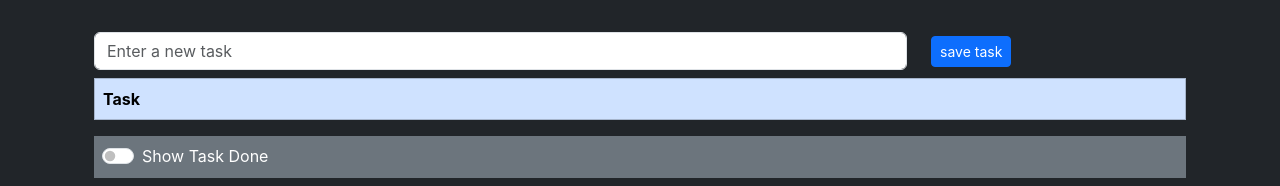
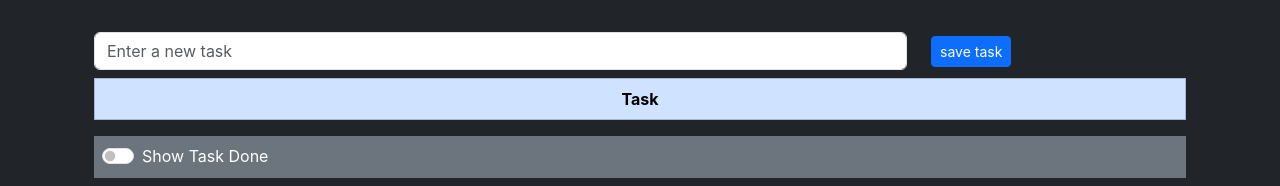
Before and after one commit to SauloRL/react-localstorage-tests, a React (Create React App) app: page / in a window 1280 px wide. Shown: the top 186 px of the page. Built offline with nearby package versions, Linux system fonts and the light colour scheme.

Commit message:
version 1.1 se agrego la opcion de eliminar una tarea individualmente

```diff
--- a/src/App.js
+++ b/src/App.js
@@ -21,6 +21,9 @@ function App() {
     }
   }
 
+  function deleteTask(taskId) {
+    setTaskItems(taskItems.filter(task => task.id !== taskId));
+  }
 
   const toggleTask = task => {
     setTaskItems(
@@ -51,14 +54,14 @@ function App() {
     <main className="bg-dark vh-100 text-white">
       <Container>
       <TaskCreator createNewTask={createNewTask} />
-        <TaskTable task={taskItems} toggleTask ={toggleTask}/>
+        <TaskTable task={taskItems} toggleTask={toggleTask} deleteTask={deleteTask} />
         <VisibilityControl isChecked={showComplete} setShowCompleted = {(checked) => setShowCompleted(checked)}
         clearTask= {clearTask}
         hasCompletedTasks={hasCompletedTasks}
         />
         {
           showComplete === true && (
-              <TaskTable task={taskItems} toggleTask ={toggleTask} showComplete ={showComplete}/>
+              <TaskTable task={taskItems} toggleTask={toggleTask}  showComplete ={showComplete} deleteTask={deleteTask} />
           )
         }
       </Container>
--- a/src/components/TaskRow.js
+++ b/src/components/TaskRow.js
@@ -1,13 +1,22 @@
-export const TaskRow = ({task,toggleTask}) => {
-    return(
+export const TaskRow = ({ task, toggleTask, deleteTask }) => {
+    return (
       <tr>
         <td className="d-flex justify-content-between">
           {task.name}
-                <input type="checkbox"
+          <input
+            type="checkbox"
             checked={task.done}
             onChange={() => toggleTask(task)}
           />
+          {task.done && (
+            <button
+              className="btn btn-danger btn-sm"
+              onClick={() => deleteTask(task.id)}
+            >
+              <i className="bi bi-trash"></i> Delete
+            </button>
+          )}
         </td>
       </tr>
-    )
-}
+    );
+  };
--- a/src/components/TaskTable.js
+++ b/src/components/TaskTable.js
@@ -1,26 +1,29 @@
-import { TaskRow } from "./TaskRow"
-export const TaskTable = ({task, toggleTask, showComplete = false}) => {
+import React from 'react';
+import { TaskRow } from "./TaskRow";
+
+export const TaskTable = ({ task, toggleTask, deleteTask, showComplete = false }) => {
 
    const taskTableRows = (doneValue) => {
-    return(
+      return (
          task.filter(task => task.done === doneValue)
-        .map(task =>(
-            <TaskRow task={task} key={task.id} toggleTask = {toggleTask}/>
+         .map(task => (
+            <TaskRow task={task} key={task.id} toggleTask={toggleTask} deleteTask={deleteTask} />
          ))
       )
    }
+
    return (
+      <div className="table-responsive">
          <table className="table table-dark table-striped table-bordered border-secondary table-lg">
             <thead>
                <tr className="table-primary">
-            <th>Task</th>
+                  <th className="text-center">Task</th>
                </tr>
             </thead>
             <tbody>
-          {
-            taskTableRows(showComplete)
-          }
+               {taskTableRows(showComplete)}
             </tbody>
          </table>
+      </div>
    )
 }
```
Lines whose indentation alone changed are shown as unchanged.
